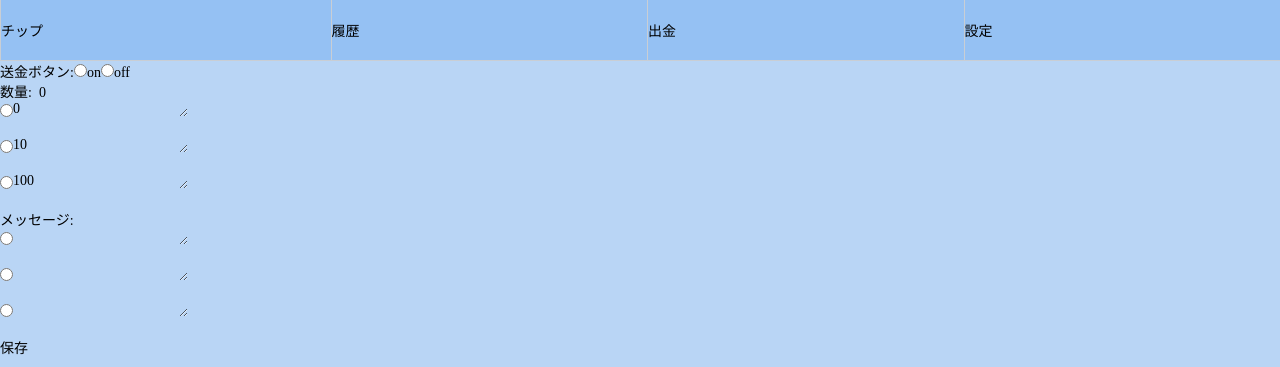
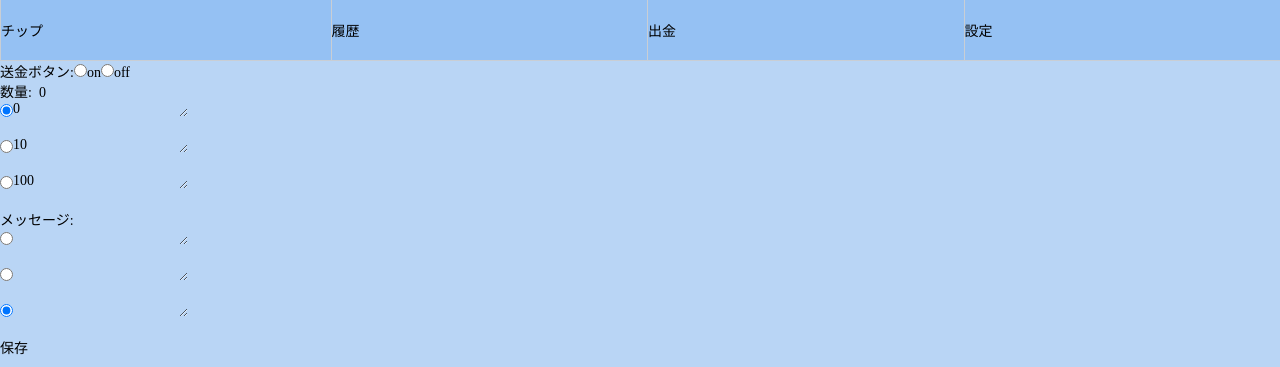
Before and after one commit to ha-ya4/tip-pocket-nem, a Vue app: page /config in a window 1280 px wide. Shown: the top 367 px of the page. Built offline with nearby package versions, Linux system fonts and the light colour scheme; no server answers.

Commit message:
デフォルト値に合わせてRadioButtonGroupのラジオボタンにチェックが入るようにした。その他修正

```diff
--- a/src/components/RadioButtonGroup.vue
+++ b/src/components/RadioButtonGroup.vue
@@ -1,5 +1,9 @@
 <template>
-<!--数量と文字数の入力可能文字数を調べる-->
+<!--数量と文字数の入力可能文字数を調べる
+    テキストエリアのバリデーション？
+    自動で広がるテキストエリア
+    ラジオのなし
+    クリックで展開するメニュー-->
   <div id="radio-button-group">
     <span class="content-title">
       {{name}}:&ensp;{{thisDefaultItem}}
@@ -51,7 +55,8 @@
 <script lang="ts">
 import { Component, Vue, Prop, Watch } from 'vue-property-decorator';
 
-// 全体的にイマイチ
+import { ReceivedItems } from '@/interface.ts';
+
 // ID,class名をわかりやすいのに変えたほうがいい？
 // このコンポーネントを複数個使ったとき動きがおかしくなるのでまずラジオボタンのID名をmountedで書き換える
 // ラジオボタンのチェック時とチェックされている項目が書き換えられたときにデフォルトの値も書き換えるようになってる
@@ -64,7 +69,7 @@ export default class RadioButtonGroup extends Vue {
   // デフォルトの値
   @Prop() private defaultItem: string;
   // 登録されている値。型を指定していたが、プロパティを使ったときに出る赤波線を消せなかったのでany
-  @Prop() private receivedItems: any;
+  @Prop() private receivedItems: ReceivedItems;
   // IDを書き換えるときに付与する名前
   @Prop() private idName: string;
   // propを書き換えるのはよくない(?)みたいなので別の変数にデフォルトの値を束縛しなおす
@@ -72,10 +77,26 @@ export default class RadioButtonGroup extends Vue {
 
   // 親コンポーネントで複数このコンポーネントを使う場合、ID名がかぶると@watchがうまく動かない
   // なので、最初にPropで渡されたidNameを元々個々のラジオボタンに振られているID名に付与する
+  // デフォルトの値のラジオボタンにチェックをつける
   private mounted() {
-    this.setIdName('1', `radio-item1-${this.idName}`);
-    this.setIdName('2', `radio-item2-${this.idName}`);
-    this.setIdName('3', `radio-item3-${this.idName}`);
+    // １〜３まで順番に数字を渡していく
+     for (let i = 1; i < 4; i++) {
+      this.setRadioIdName(i, `radio-item${i}-${this.idName}`);
+      this.defaultCheckedRadio(i);
+    }
+  }
+
+  private defaultCheckedRadio(idNumber: number) {
+    // id名のラジオボタンエレメント取得
+    const element = document.getElementById(`radio-item${idNumber}-${this.idName}`) as HTMLInputElement;
+    if (!element) { return; }
+    // 取得したラジオボタンの次のtextarea取得
+    const radioValue = element.nextSibling as HTMLInputElement;
+    if (!radioValue) { return; }
+    // デフォルト値とtextareaに入力されている値が一致したラジオボタンにチェックをつける
+    if (this.thisDefaultItem === radioValue.value) {
+      element.checked = true;
+    }
   }
 
   // 設定値を返す。親から呼ぶ。
@@ -87,7 +108,7 @@ export default class RadioButtonGroup extends Vue {
   }
 
   // 個々のラジオボタンのIDを取得してID名を書き換える
-  private setIdName(idNumber: string, rename: string) {
+  private setRadioIdName(idNumber: number, rename: string) {
     const idName = `radio-item${idNumber}-checked`;
     const element = document.getElementById(idName);
     if (element) {
@@ -103,7 +124,7 @@ export default class RadioButtonGroup extends Vue {
   // １つ目のラジオボタンのアイテムが書き換えられたときにデフォルトの値を書き換える
   @Watch('receivedItems.value1')
   private valueChanged1() {
-    const element =  document.getElementById(`radio-item1-${this.idName}`) as HTMLInputElement;
+    const element = document.getElementById(`radio-item1-${this.idName}`) as HTMLInputElement;
     if (element.checked) {
       this.thisDefaultItem = this.receivedItems.value1;
     }
--- a/src/store/app-config.ts
+++ b/src/store/app-config.ts
@@ -44,7 +44,7 @@ export default {
 
     // 指定したkey名の値を書き換える
     // 連想配列の型はインターフェースで定義してあるがこれでいいのか？
-    [REGISTER_AMOUNT](state:any, Registerpayload: RegisterPayLoad) {
+    [REGISTER_AMOUNT](state: any, Registerpayload: RegisterPayLoad) {
       state.amount[Registerpayload.position] = Registerpayload.value;
     },
 
```
Also changed, not shown: src/interface.ts (+7 -0 lines).
